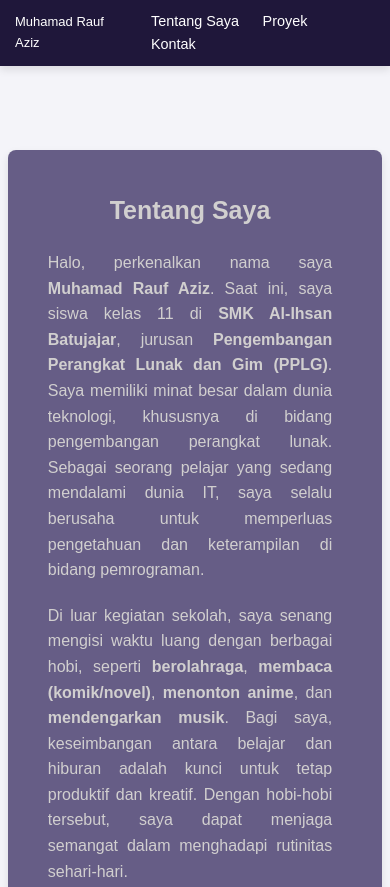
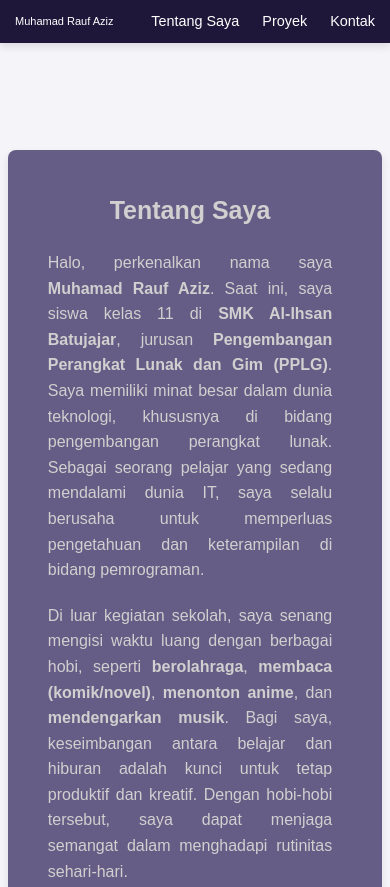
Before and after one commit to azizrauf7/azizrauf7.github.io, a plain HTML site: page index.html in a window 390 px wide. Shown: the top 887 px of the page. Drawn offline with Linux system fonts and the light colour scheme.

Commit message:
iseng wir

```diff
--- a/style.css
+++ b/style.css
@@ -313,10 +313,11 @@
     align-items: center;
   }
   .navbar {
-    font-size: 13px;
+    font-size: 11px;
     background-color: rgba(31, 23, 58);
   }
-  .nav-links {
+  .nav a{
+    font-size: 11px;
 
   }
   .footer {
```
